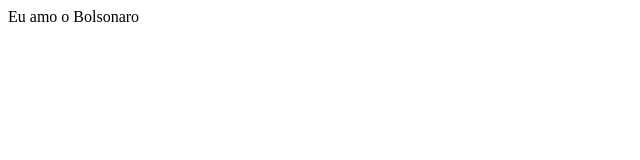
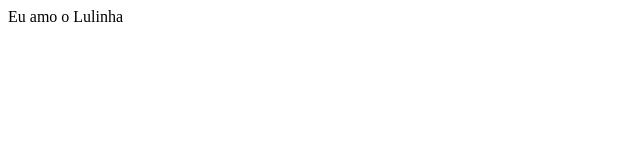
Before and after one commit to gimenez-dev/clone-tabnews, a Next.js app: page / in a window 1280 px wide. Shown: the top 160 px of the page, without its empty margins (0-640 px from the left). Built offline with nearby package versions, Linux system fonts and the light colour scheme.

Commit message:
alteração de frase no index.js

```diff
--- a/pages/index.js
+++ b/pages/index.js
@@ -1,5 +1,5 @@
 function Home() {
-  return <div>Eu amo o Bolsonaro</div>;
+  return <div>Eu amo o Lulinha</div>;
 }
 
 export default Home;
```
